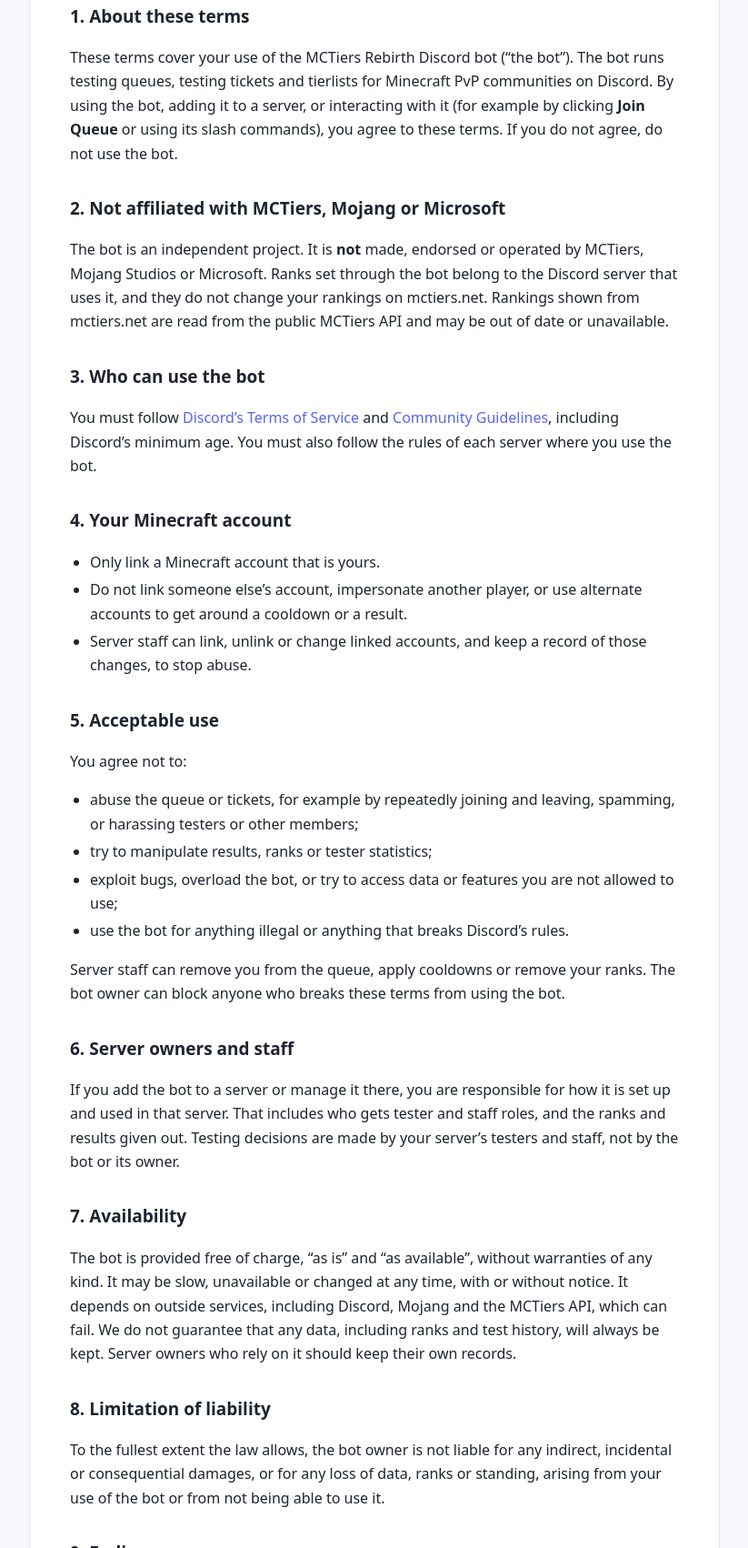
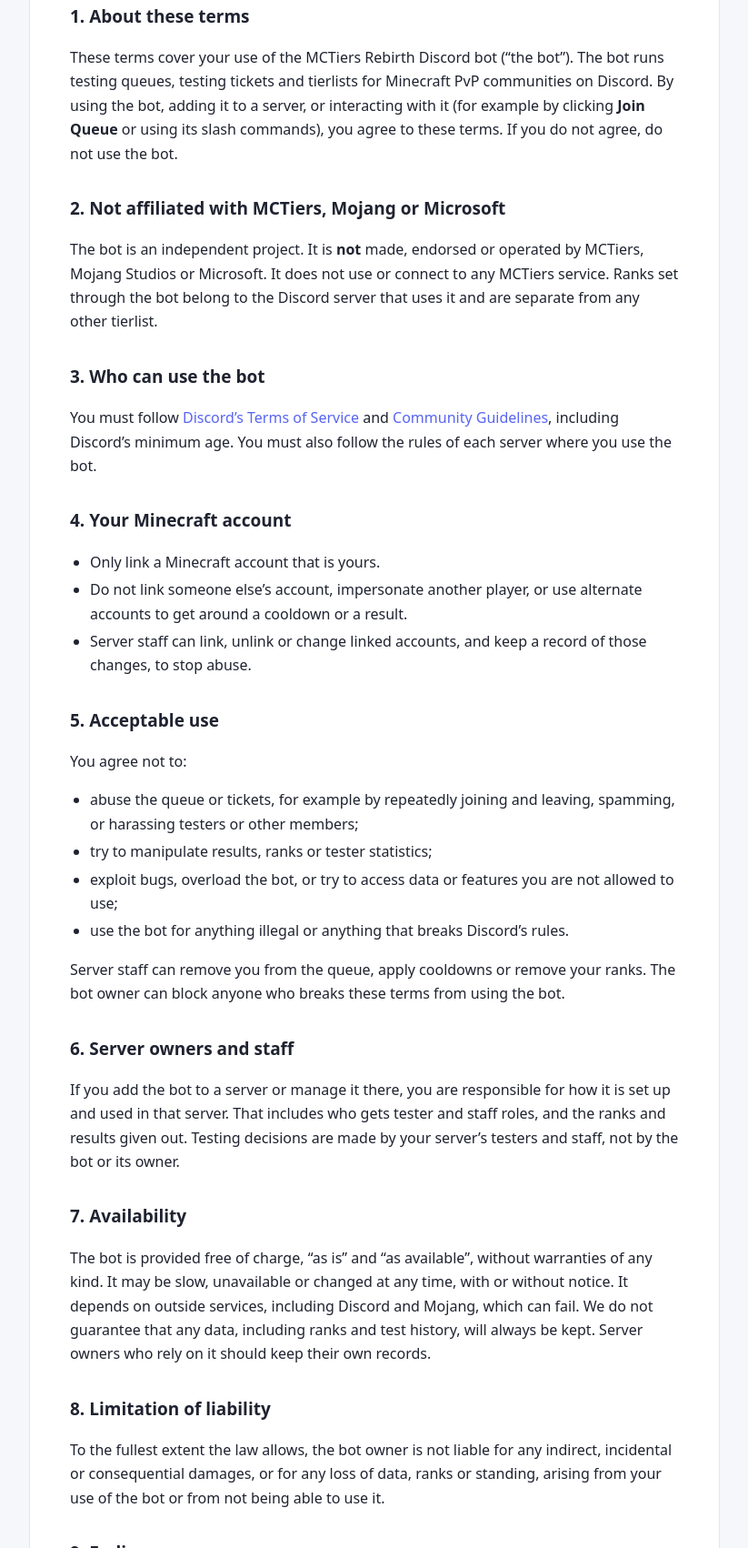
Before and after one commit to tatnatYT/mctiers-rebirth, a plain HTML site: page terms.html in a window 1280 px wide. Shown: the part 269-1971 px from the top of the page at 91% size, without its empty margins (228-1051 px from the left). Drawn offline with Linux system fonts and the light colour scheme.

Commit message:
Remove MCTiers API from Terms and Privacy Policy
The bot no longer connects to any MCTiers service, so it is no longer
listed as an outside service and the Terms no longer describe reading
rankings from mctiers.net.

Co-Authored-By: Claude Opus 5.5 <noreply@anthropic.com>

```diff
--- a/terms.html
+++ b/terms.html
@@ -81,7 +81,7 @@
 
     <section>
       <h2>2. Not affiliated with MCTiers, Mojang or Microsoft</h2>
-      <p>The bot is an independent project. It is <strong>not</strong> made, endorsed or operated by MCTiers, Mojang Studios or Microsoft. Ranks set through the bot belong to the Discord server that uses it, and they do not change your rankings on mctiers.net. Rankings shown from mctiers.net are read from the public MCTiers API and may be out of date or unavailable.</p>
+      <p>The bot is an independent project. It is <strong>not</strong> made, endorsed or operated by MCTiers, Mojang Studios or Microsoft. It does not use or connect to any MCTiers service. Ranks set through the bot belong to the Discord server that uses it and are separate from any other tierlist.</p>
     </section>
 
     <section>
@@ -117,7 +117,7 @@
 
     <section>
       <h2>7. Availability</h2>
-      <p>The bot is provided free of charge, “as is” and “as available”, without warranties of any kind. It may be slow, unavailable or changed at any time, with or without notice. It depends on outside services, including Discord, Mojang and the MCTiers API, which can fail. We do not guarantee that any data, including ranks and test history, will always be kept. Server owners who rely on it should keep their own records.</p>
+      <p>The bot is provided free of charge, “as is” and “as available”, without warranties of any kind. It may be slow, unavailable or changed at any time, with or without notice. It depends on outside services, including Discord and Mojang, which can fail. We do not guarantee that any data, including ranks and test history, will always be kept. Server owners who rely on it should keep their own records.</p>
     </section>
 
     <section>
```
Also changed, not shown: privacy.html (+0 -1 lines).
